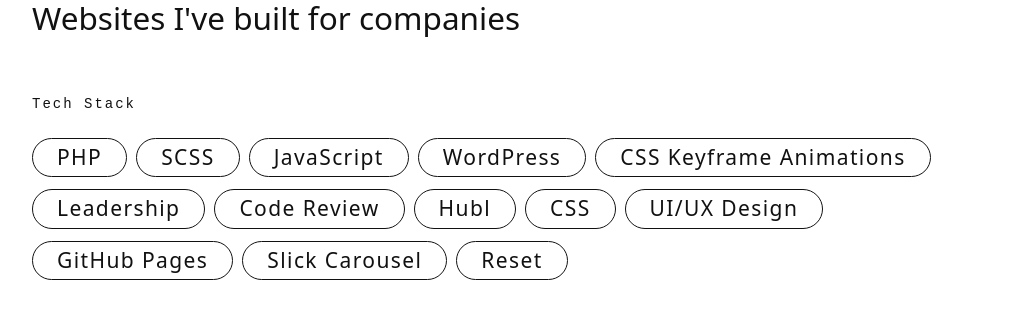
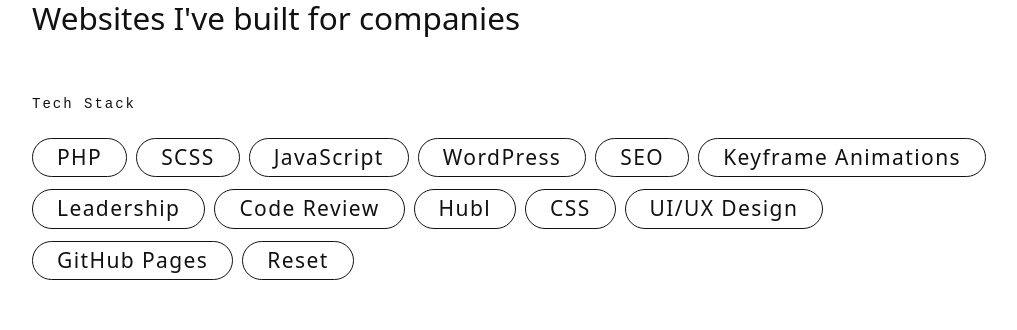
Before and after one commit to jillii/portfolio, a React (Vite) app: page / in a window 1280 px wide. Shown: the part 860-1190 px from the top of the page, without its empty margins (32-1049 px from the left). Built offline with nearby package versions, Linux system fonts and the light colour scheme.

Commit message:
Update techs.

```diff
--- a/src/data.js
+++ b/src/data.js
@@ -28,7 +28,7 @@ export const WORK = [
     {
         slug: "quorum",
         title: "Quorum Federal Credit Union",
-        tech: ['PHP', 'SCSS', 'JavaScript', 'WordPress'],
+        tech: ['PHP', 'SCSS', 'JavaScript', 'WordPress', 'SEO'],
         link: 'https://www.quorumfcu.org/',
         image: image_path + 'quorum-homepage.png',
         body: `<p>QFCU wanted to adopt a younger, more modern tone. The project was essential a complete overhaul. I took the opportunity to improve the site's backend architecture.</p>
@@ -43,7 +43,7 @@ export const WORK = [
     {
         slug: 'beamable',
         title: "Beamble",
-        tech: ['PHP', 'SCSS', 'JavaScript', 'WordPress', 'CSS Keyframe Animations', 'Leadership', 'Code Review'],
+        tech: ['PHP', 'SCSS', 'JavaScript', 'WordPress', 'Keyframe Animations', 'Leadership', 'Code Review'],
         link: 'https://beamable.com/',
         image: aws_path + 'beamable.mp4',
         body: `<p>This was one of my favorite projects. The product was fun and future-forward, so the website had to reflect that.</p>
@@ -139,7 +139,7 @@ export const WORK = [
     {
         slug: "hyperloop",
         title: "Hyperloop",
-        tech: ['GitHub Pages', 'CSS', 'JavaScript', 'CSS Keyframe Animations', 'Slick Carousel'],
+        tech: ['GitHub Pages', 'CSS', 'JavaScript', 'Keyframe Animations'],
         link: 'https://companyon.vc/',
         image: aws_path + 'hyperloop.mp4',
         body: `<p>Listen, I think we should normalize bursts of confetti on company websites.</p>
@@ -156,13 +156,13 @@ export const PROJECTS = [
     {
         slug: "expletive",
         title: '!@#$% Official',
-        tech: ['JavaScript', 'CSS', 'Jekyll', 'Liquid', 'CSS Framework Animation', 'UI/UX Design'],
+        tech: ['JavaScript', 'CSS', 'Jekyll', 'Liquid', 'Keyframe Animations', 'UI/UX Design'],
         link: 'https://expletive.plumbing/',
         image: aws_path + 'expletiveplumbing.mp4',
         body: `<p>This is the official website of my IDM projects !@#$%.</p>
         <video playsinline webkit-playsinline src="${image_path}projects/expletive-music.mp4" autoplay loop muted></video>
         <p>The design is a reflection of my sound—sparse, alien, glittery, and cute.</p>
-        <p>This site runs the gamut on CSS keyframe animations. It's where I came up with a little trick I wrote about <a href="https://medium.com/@jillii/traveling-through-space-with-pure-css-1b113c58ec1b" target="_blank">here</a>.</p>
+        <p>This site runs the gamut on keyframe animations. It's where I came up with a little trick I wrote about <a href="https://medium.com/@jillii/traveling-through-space-with-pure-css-1b113c58ec1b" target="_blank">here</a>.</p>
         <video playsinline webkit-playsinline src="${image_path}projects/expletive-stars.mp4" autoplay loop muted></video>
         <p>This site is built using a framework called Jekyll. I chose Jekyll for this site, because there's essentially no database—all data is stored in a YML file. That's why it's so fast :)</p>
         <p>It utilizes JavaScript for filtering, as well as the media player, which I built from scratch.</p>
```
